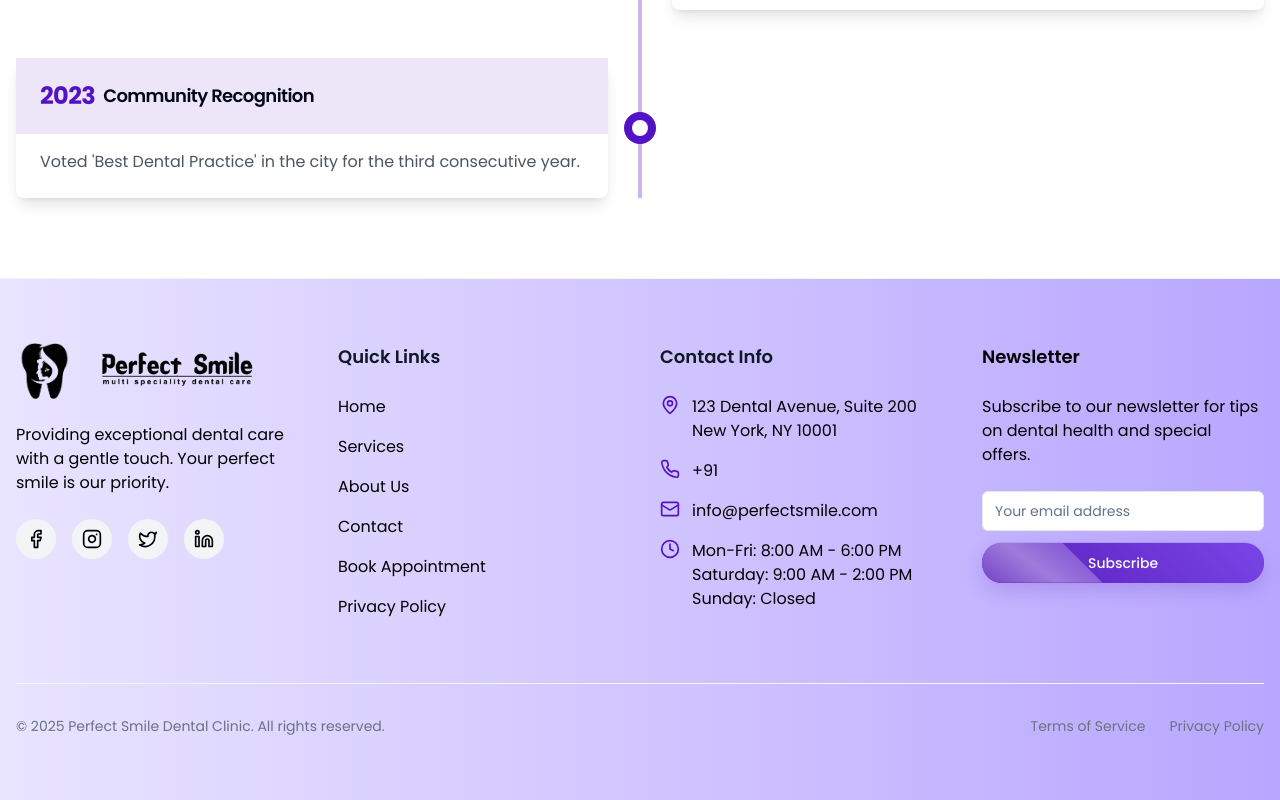
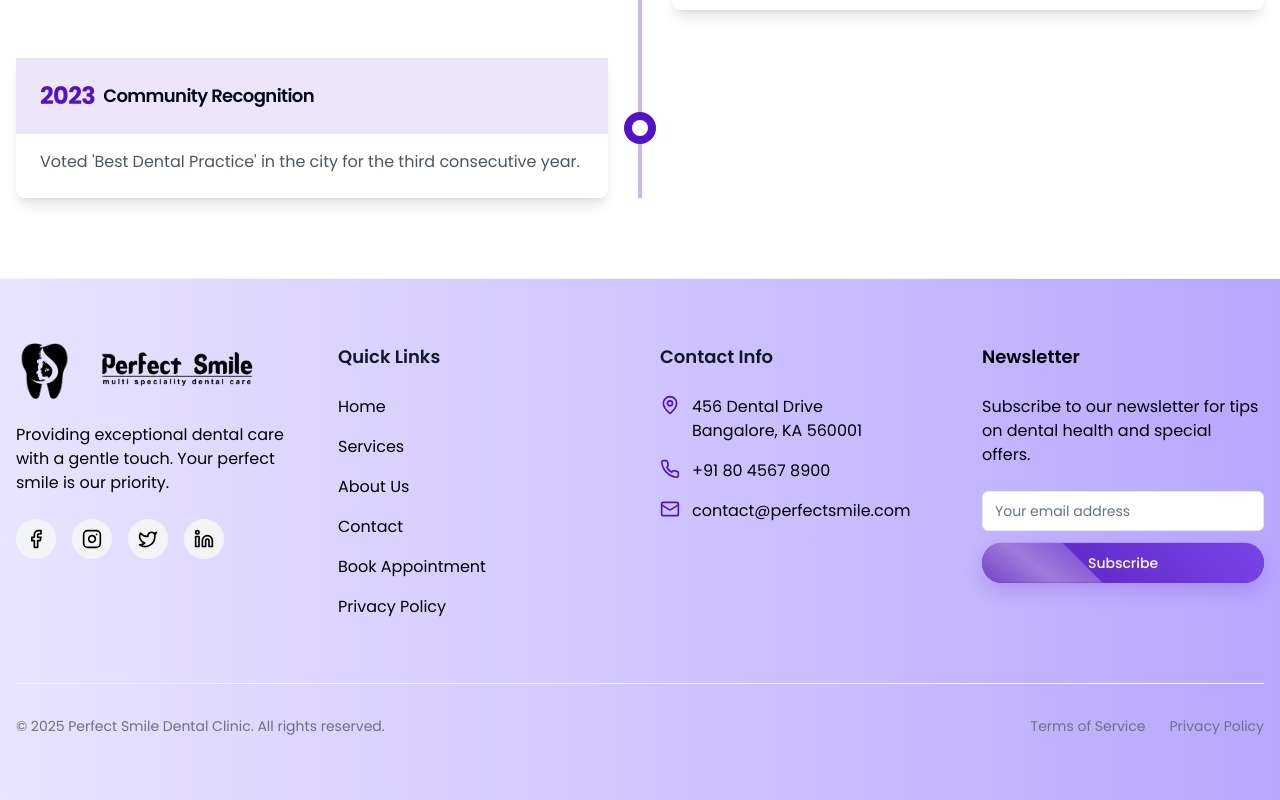
Before and after one commit to Kanikashreesivakumar/Perfect-smile-dental, a Next.js app: page /about in a window 1280 px wide. Shown: the part 2760-3560 px from the top of the page. Built offline with nearby package versions, Linux system fonts and the light colour scheme.

Commit message:
chages added

```diff
--- a/components/footer.tsx
+++ b/components/footer.tsx
@@ -113,26 +113,18 @@ export default function Footer() {
               <li className="flex">
                 <MapPin className="h-5 w-5 mr-3 text-primary flex-shrink-0" />
                 <span className="text-black">
-                  123 Dental Avenue, Suite 200
+                  456 Dental Drive
                   <br />
-                  New York, NY 10001
+                  Bangalore, KA 560001
                 </span>
               </li>
               <li className="flex">
                 <Phone className="h-5 w-5 mr-3 text-primary flex-shrink-0" />
-                <span className="text-black">+91 </span>
+                <span className="text-black">+91 80 4567 8900</span>
               </li>
               <li className="flex">
                 <Mail className="h-5 w-5 mr-3 text-primary flex-shrink-0" />
-                <span className="text-black">info@perfectsmile.com</span>
-              </li>
-              <li className="flex">
-                <Clock className="h-5 w-5 mr-3 text-primary flex-shrink-0" />
-                <div className="text-black">
-                  <p>Mon-Fri: 8:00 AM - 6:00 PM</p>
-                  <p>Saturday: 9:00 AM - 2:00 PM</p>
-                  <p>Sunday: Closed</p>
-                </div>
+                <span className="text-black">contact@perfectsmile.com</span>
               </li>
             </ul>
           </div>
```
